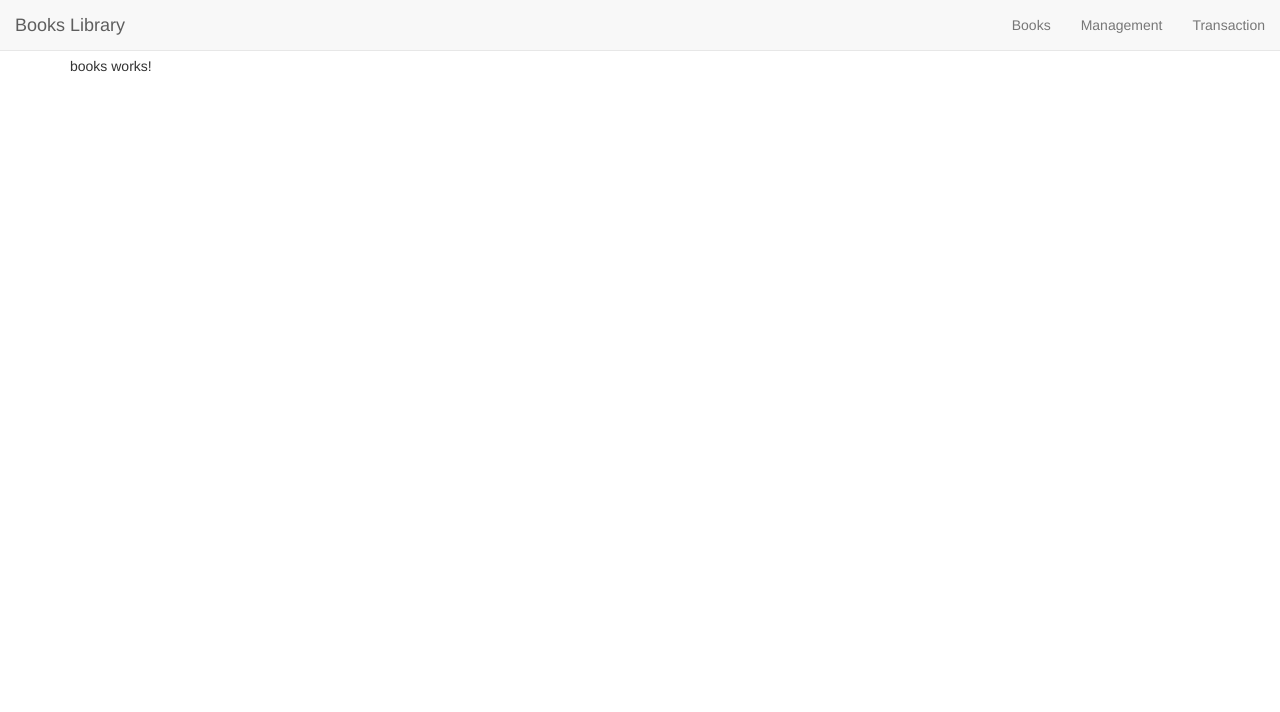
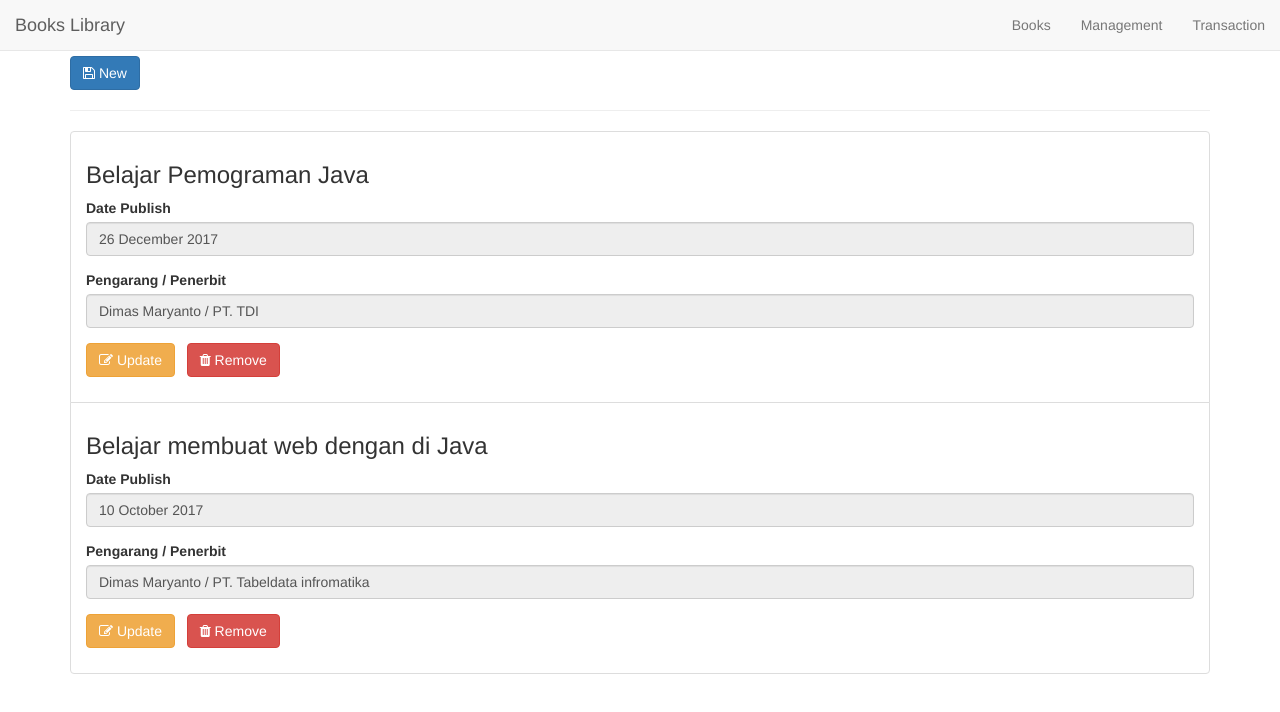
Before and after one commit to dimMaryanto93/ng5-router-example, an Angular app: page /books in a window 1280 px wide. Shown: the top 712 px of the page. Built offline with nearby package versions, Linux system fonts and the light colour scheme.

Commit message:
add model, service, view component untuk buku

```diff
--- a/src/app/app.module.ts
+++ b/src/app/app.module.ts
@@ -13,6 +13,7 @@ import {AppRouterModule} from './app-router.module';
 import {FormsModule} from '@angular/forms';
 import {TransactionComponent} from './transaction/transaction.component';
 import {HomeComponent} from './home/home.component';
+import {BookService} from './book.service';
 
 @NgModule({
   declarations: [
@@ -32,7 +33,7 @@ import {HomeComponent} from './home/home.component';
     AppRouterModule,
     FormsModule
   ],
-  providers: [],
+  providers: [BookService],
   bootstrap: [AppComponent]
 })
 export class AppModule {
--- /dev/null
+++ b/src/app/book-category.model.ts
@@ -0,0 +1,7 @@
+export class BookCategory {
+  constructor(public name: string,
+              public nomorLoker: number) {
+
+  }
+
+}
--- /dev/null
+++ b/src/app/book.model.ts
@@ -0,0 +1,13 @@
+import {BookCategory} from './book-category.model';
+
+export class Book {
+  constructor(public id: number,
+              public title: string,
+              public publishDate: Date = new Date(),
+              public pengarang: string,
+              public penerbit: string,
+              public category: BookCategory) {
+
+  }
+
+}
--- /dev/null
+++ b/src/app/book.service.ts
@@ -0,0 +1,14 @@
+import {Book} from './book.model';
+import {BookCategory} from './book-category.model';
+
+export class BookService {
+  private _books: Book[] = [
+    new Book(1, 'Belajar Pemograman Java', new Date(), 'Dimas Maryanto', 'PT. TDI', new BookCategory('pemograman', 101)),
+    new Book(2, 'Belajar membuat web dengan di Java', new Date('2017-10-10'), 'Dimas Maryanto', 'PT. Tabeldata infromatika', new BookCategory('pemograman', 102))
+
+  ];
+
+  get books(): Book[] {
+    return this._books.slice();
+  }
+}
--- a/src/app/books/books.component.html
+++ b/src/app/books/books.component.html
@@ -1,3 +1,31 @@
-<p>
-  books works!
-</p>
+<button class="btn btn-primary">
+  <i class="fa fa-save"></i>
+  New
+</button>
+<hr/>
+<ul class="list-group">
+  <li class="list-group-item" *ngFor="let book of list">
+    <div class="list-group-item-heading"><h3>{{book.title}}</h3></div>
+    <div class="list-group-item-text">
+      <div class="form-group">
+        <label>Date Publish</label>
+        <input type="text" disabled value="{{book.publishDate | date: 'dd MMMM yyyy'}}" class="form-control">
+      </div>
+      <div class="form-group">
+        <label>Pengarang / Penerbit</label>
+        <input type="text" disabled value="{{book.pengarang + ' / '+ book.penerbit}}" class="form-control">
+      </div>
+      <div class="form-group">
+        <button class="btn btn-warning">
+          <i class="fa fa-edit"></i>
+          Update
+        </button>
+        &nbsp;
+        <button class="btn btn-danger">
+          <i class="fa fa-trash"></i>
+          Remove
+        </button>
+      </div>
+    </div>
+  </li>
+</ul>
--- a/src/app/books/books.component.ts
+++ b/src/app/books/books.component.ts
@@ -1,4 +1,6 @@
-import { Component, OnInit } from '@angular/core';
+import {Component, OnInit} from '@angular/core';
+import {BookService} from '../book.service';
+import {Book} from '../book.model';
 
 @Component({
   selector: 'app-books',
@@ -7,9 +9,14 @@ import { Component, OnInit } from '@angular/core';
 })
 export class BooksComponent implements OnInit {
 
-  constructor() { }
+  list: Book[] = [];
+
+  constructor(private bookService: BookService) {
+
+  }
 
   ngOnInit() {
+    this.list = this.bookService.books;
   }
 
 }
```
